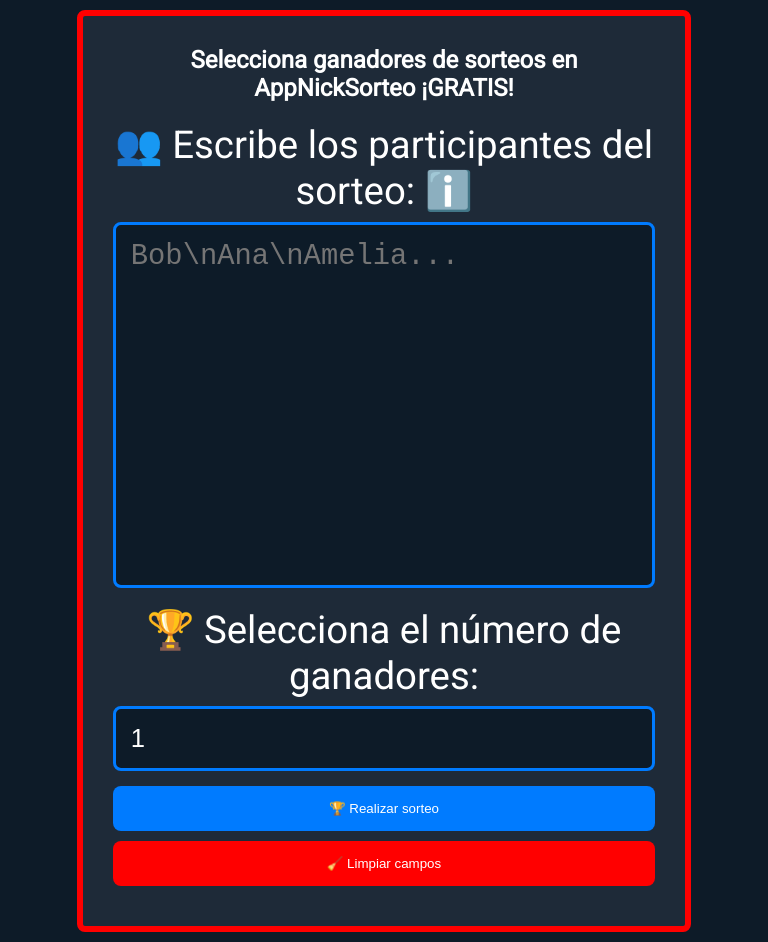
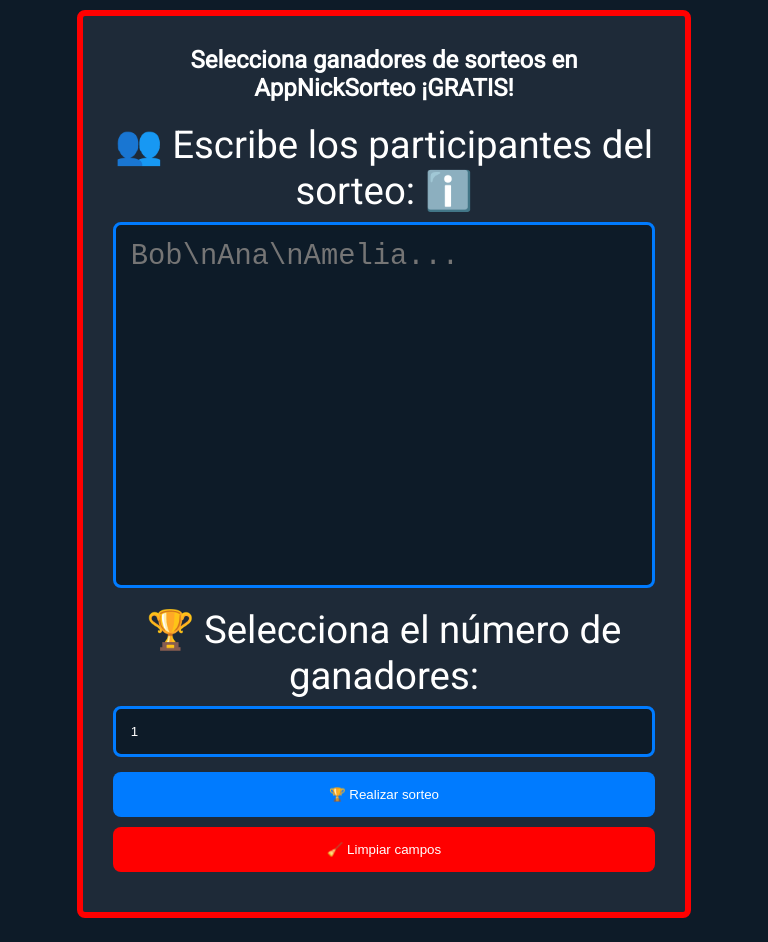
Before and after one commit to NickTrabajador/appnicksorteo, a React (Vite) app: page / in a window 768 px wide. Built offline with nearby package versions, Linux system fonts and the light colour scheme; a web font is replaced by a local one.

Commit message:
Update index.css

```diff
--- a/src/index.css
+++ b/src/index.css
@@ -267,26 +267,20 @@
     font-size: 1.8rem;
   }
 
+
+  input[type="number"]::-webkit-inner-spin-button,
+  input[type="number"]::-webkit-outer-spin-button {
+    width: 24px; /* Aumentar el tamaño de los botones */
+    height: 24px;
+    background-color: #007bff; /* Color de fondo para resaltar */
+    border-radius: 50%; /* Opcional: para un diseño más amigable */
+  }
+
   .btn {
     padding: 15px;
   }
 }
 
-
-/* Ajustes para dispositivos como iPad Mini, iPad Pro, y iPad Air */
-@media (min-width: 768px) and (max-width: 1024px) {
-  input[type="number"]::-webkit-inner-spin-button,
-  input[type="number"]::-webkit-outer-spin-button {
-    width: 50px; /* Ajusta el ancho de las flechas */
-    height: 50px; /* Ajusta el alto de las flechas */
-    background-color: #007bff; /* Color de fondo para destacar */
-  }
-
-  .input-ganadores {
-    font-size: 1.6rem; /* Escala el texto */
-    padding: 15px; /* Ajusta el padding */
-  }
-}
 
 
 /* Estilo para pantallas grandes */
```
